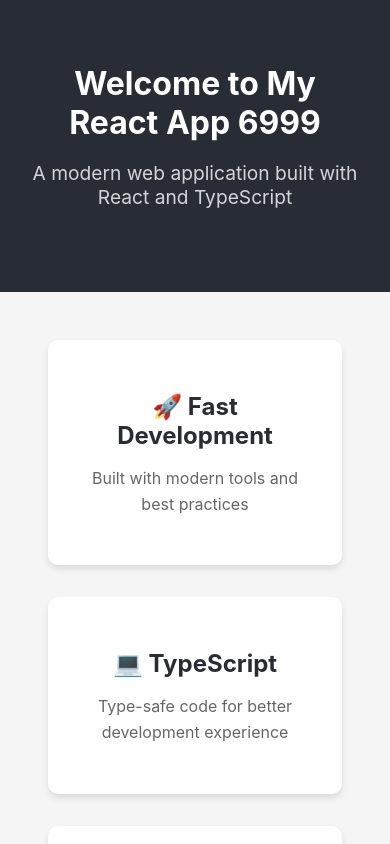
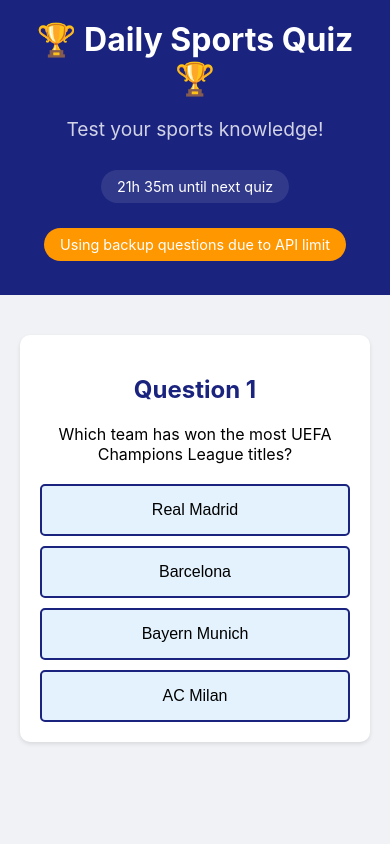
Before and after one commit to zrewt/curser-home, a React (Create React App) app: page / in a window 390 px wide. Shown: the top 844 px of the page. Built offline with nearby package versions, Linux system fonts and the light colour scheme; no server answers.

Commit message:
Initial commit

```diff
--- a/src/App.css
+++ b/src/App.css
@@ -1,8 +1,7 @@
 .App {
   text-align: center;
   min-height: 100vh;
-  display: flex;
-  flex-direction: column;
+  background-color: #f0f2f5;
 }
 
 .App-logo {
@@ -17,15 +16,14 @@
 }
 
 .App-header {
-  background-color: #282c34;
-  padding: 4rem 2rem;
+  background-color: #1a237e;
+  padding: 20px;
   color: white;
 }
 
 .App-header h1 {
-  font-size: 3rem;
   margin: 0;
-  margin-bottom: 1rem;
+  font-size: 2.5rem;
 }
 
 .subtitle {
@@ -34,40 +32,81 @@
 }
 
 .App-main {
-  flex: 1;
-  padding: 2rem;
-  background-color: #f5f5f5;
+  max-width: 800px;
+  margin: 0 auto;
+  padding: 20px;
 }
 
-.features {
-  display: grid;
-  grid-template-columns: repeat(auto-fit, minmax(250px, 1fr));
-  gap: 2rem;
-  max-width: 1200px;
-  margin: 0 auto;
-  padding: 2rem;
+.question-section {
+  background-color: white;
+  border-radius: 10px;
+  padding: 20px;
+  box-shadow: 0 2px 4px rgba(0, 0, 0, 0.1);
+  margin-top: 20px;
 }
 
-.feature-card {
-  background: white;
-  padding: 2rem;
-  border-radius: 10px;
-  box-shadow: 0 4px 6px rgba(0, 0, 0, 0.1);
-  transition: transform 0.3s ease;
+.question-section h2 {
+  color: #1a237e;
+  margin-bottom: 20px;
 }
 
-.feature-card:hover {
-  transform: translateY(-5px);
+.answer-buttons {
+  display: grid;
+  gap: 10px;
+  margin-top: 20px;
 }
 
-.feature-card h2 {
-  color: #282c34;
-  margin-bottom: 1rem;
+.answer-button {
+  background-color: #e3f2fd;
+  border: 2px solid #1a237e;
+  border-radius: 5px;
+  padding: 15px;
+  font-size: 1rem;
+  cursor: pointer;
+  transition: all 0.3s ease;
 }
 
-.feature-card p {
-  color: #666;
-  line-height: 1.6;
+.answer-button:hover {
+  background-color: #1a237e;
+  color: white;
+}
+
+.score-section {
+  background-color: white;
+  border-radius: 10px;
+  padding: 30px;
+  box-shadow: 0 2px 4px rgba(0, 0, 0, 0.1);
+  margin-top: 20px;
+}
+
+.score-section h2 {
+  color: #1a237e;
+  margin-bottom: 20px;
+}
+
+.score-section button {
+  background-color: #1a237e;
+  color: white;
+  border: none;
+  padding: 15px 30px;
+  border-radius: 5px;
+  font-size: 1rem;
+  cursor: pointer;
+  margin-top: 20px;
+  transition: background-color 0.3s ease;
+}
+
+.score-section button:hover {
+  background-color: #283593;
+}
+
+.loading {
+  display: flex;
+  justify-content: center;
+  align-items: center;
+  height: 100vh;
+  font-size: 1.5rem;
+  color: #1a237e;
 }
 
 .App-footer {
@@ -94,9 +133,57 @@
   .App-header h1 {
     font-size: 2rem;
   }
+}
 
-  .features {
-    grid-template-columns: 1fr;
-    padding: 1rem;
-  }
+.error-section {
+  background-color: white;
+  border-radius: 10px;
+  padding: 30px;
+  box-shadow: 0 2px 4px rgba(0, 0, 0, 0.1);
+  margin: 20px auto;
+  max-width: 500px;
 }
+
+.error-section h2 {
+  color: #d32f2f;
+  margin-bottom: 20px;
+}
+
+.error-section p {
+  color: #666;
+  margin-bottom: 20px;
+}
+
+.error-section button {
+  background-color: #1a237e;
+  color: white;
+  border: none;
+  padding: 15px 30px;
+  border-radius: 5px;
+  font-size: 1rem;
+  cursor: pointer;
+  transition: background-color 0.3s ease;
+}
+
+.error-section button:hover {
+  background-color: #283593;
+}
+
+.timer {
+  background-color: rgba(255, 255, 255, 0.1);
+  padding: 8px 16px;
+  border-radius: 20px;
+  font-size: 0.9rem;
+  margin-top: 10px;
+  display: inline-block;
+}
+
+.backup-notice {
+  background-color: #ff9800;
+  color: white;
+  padding: 8px 16px;
+  border-radius: 20px;
+  font-size: 0.9rem;
+  margin-top: 10px;
+  display: inline-block;
+}
--- a/src/App.tsx
+++ b/src/App.tsx
@@ -1,32 +1,224 @@
-import React from 'react';
+import React, { useState, useEffect } from 'react';
 import './App.css';
 
+interface Question {
+  question: string;
+  correct_answer: string;
+  incorrect_answers: string[];
+}
+
+// Backup questions in case API is rate limited
+const backupQuestions: Question[] = [
+  {
+    question: "What is the name of Manchester United's home stadium?",
+    correct_answer: "Old Trafford",
+    incorrect_answers: ["Anfield", "Emirates Stadium", "Stamford Bridge"]
+  },
+  {
+    question: "Which country won the FIFA World Cup in 2022?",
+    correct_answer: "Argentina",
+    incorrect_answers: ["France", "Brazil", "Portugal"]
+  },
+  {
+    question: "Who won the NBA Championship in 2023?",
+    correct_answer: "Denver Nuggets",
+    incorrect_answers: ["Los Angeles Lakers", "Boston Celtics", "Miami Heat"]
+  },
+  {
+    question: "Which tennis player has won the most Grand Slam titles?",
+    correct_answer: "Novak Djokovic",
+    incorrect_answers: ["Roger Federer", "Rafael Nadal", "Pete Sampras"]
+  },
+  {
+    question: "In which sport would you perform a slam dunk?",
+    correct_answer: "Basketball",
+    incorrect_answers: ["Volleyball", "Tennis", "Golf"]
+  },
+  {
+    question: "Which team won the Super Bowl in 2024?",
+    correct_answer: "Kansas City Chiefs",
+    incorrect_answers: ["San Francisco 49ers", "Baltimore Ravens", "Detroit Lions"]
+  },
+  {
+    question: "Who holds the record for most Olympic gold medals?",
+    correct_answer: "Michael Phelps",
+    incorrect_answers: ["Usain Bolt", "Carl Lewis", "Mark Spitz"]
+  },
+  {
+    question: "Which country won the Rugby World Cup in 2023?",
+    correct_answer: "South Africa",
+    incorrect_answers: ["New Zealand", "England", "France"]
+  },
+  {
+    question: "In which sport would you use a 'green jacket' as a prize?",
+    correct_answer: "Golf",
+    incorrect_answers: ["Tennis", "Boxing", "Horse Racing"]
+  },
+  {
+    question: "Which team has won the most UEFA Champions League titles?",
+    correct_answer: "Real Madrid",
+    incorrect_answers: ["Barcelona", "Bayern Munich", "AC Milan"]
+  }
+];
+
 function App() {
+  const [questions, setQuestions] = useState<Question[]>([]);
+  const [currentQuestion, setCurrentQuestion] = useState(0);
+  const [score, setScore] = useState(0);
+  const [showScore, setShowScore] = useState(false);
+  const [loading, setLoading] = useState(true);
+  const [timeUntilNextQuiz, setTimeUntilNextQuiz] = useState('');
+  const [usingBackup, setUsingBackup] = useState(false);
+
+  // Function to get today's date in YYYY-MM-DD format
+  const getTodayDate = () => {
+    const now = new Date();
+    return `${now.getFullYear()}-${now.getMonth() + 1}-${now.getDate()}`;
+  };
+
+  // Function to get backup questions for today
+  const getBackupQuestions = () => {
+    const today = getTodayDate();
+    const seed = today.split('-').reduce((acc, val) => acc + parseInt(val), 0);
+    const shuffled = [...backupQuestions].sort(() => {
+      return Math.sin(seed + Math.random()) - 0.5;
+    });
+    return shuffled.slice(0, 3);
+  };
+
+  // Function to calculate time until next quiz
+  const updateTimeUntilNextQuiz = () => {
+    const now = new Date();
+    const tomorrow = new Date(now);
+    tomorrow.setDate(tomorrow.getDate() + 1);
+    tomorrow.setHours(0, 0, 0, 0);
+
+    const diff = tomorrow.getTime() - now.getTime();
+    const hours = Math.floor(diff / (1000 * 60 * 60));
+    const minutes = Math.floor((diff % (1000 * 60 * 60)) / (1000 * 60));
+
+    setTimeUntilNextQuiz(`${hours}h ${minutes}m until next quiz`);
+  };
+
+  // Function to decode HTML entities
+  const decodeHTML = (html: string) => {
+    const txt = document.createElement('textarea');
+    txt.innerHTML = html;
+    return txt.value;
+  };
+
+  useEffect(() => {
+    const fetchQuestions = async () => {
+      try {
+        setLoading(true);
+        const response = await fetch(
+          'https://opentdb.com/api.php?amount=3&category=21&type=multiple'
+        );
+
+        if (response.status === 429) {
+          // If rate limited, use backup questions
+          setQuestions(getBackupQuestions());
+          setUsingBackup(true);
+        } else {
+          const data = await response.json();
+          if (data.results && data.results.length > 0) {
+            // Decode HTML entities in questions and answers
+            const decodedQuestions = data.results.map((q: Question) => ({
+              question: decodeHTML(q.question),
+              correct_answer: decodeHTML(q.correct_answer),
+              incorrect_answers: q.incorrect_answers.map(decodeHTML)
+            }));
+            setQuestions(decodedQuestions);
+            setUsingBackup(false);
+          } else {
+            setQuestions(getBackupQuestions());
+            setUsingBackup(true);
+          }
+        }
+      } catch (error) {
+        console.error('Error fetching questions:', error);
+        setQuestions(getBackupQuestions());
+        setUsingBackup(true);
+      } finally {
+        setLoading(false);
+      }
+    };
+
+    fetchQuestions();
+    updateTimeUntilNextQuiz();
+    const interval = setInterval(updateTimeUntilNextQuiz, 60000);
+
+    return () => clearInterval(interval);
+  }, []);
+
+  const handleAnswerClick = (selectedAnswer: string) => {
+    if (questions[currentQuestion]?.correct_answer === selectedAnswer) {
+      setScore(score + 1);
+    }
+
+    const nextQuestion = currentQuestion + 1;
+    if (nextQuestion < questions.length) {
+      setCurrentQuestion(nextQuestion);
+    } else {
+      setShowScore(true);
+    }
+  };
+
+  const resetQuiz = () => {
+    setCurrentQuestion(0);
+    setScore(0);
+    setShowScore(false);
+  };
+
+  if (loading) {
+    return (
+      <div className="App">
+        <div className="loading">Loading questions...</div>
+      </div>
+    );
+  }
+
   return (
     <div className="App">
       <header className="App-header">
-        <h1>Welcome to My React App 6999</h1>
-        <p className="subtitle">A modern web application built with React and TypeScript</p>
+        <h1>🏆 Daily Sports Quiz 🏆</h1>
+        <p className="subtitle">Test your sports knowledge!</p>
+        <p className="timer">{timeUntilNextQuiz}</p>
+        {usingBackup && (
+          <p className="backup-notice">Using backup questions due to API limit</p>
+        )}
       </header>
       <main className="App-main">
-        <section className="features">
-          <div className="feature-card">
-            <h2>🚀 Fast Development</h2>
-            <p>Built with modern tools and best practices</p>
+        {showScore ? (
+          <div className="score-section">
+            <h2>Quiz Complete!</h2>
+            <p>You scored {score} out of {questions.length}</p>
+            <p>Percentage: {Math.round((score / questions.length) * 100)}%</p>
+            <button onClick={resetQuiz}>Try Again</button>
           </div>
-          <div className="feature-card">
-            <h2>💻 TypeScript</h2>
-            <p>Type-safe code for better development experience</p>
+        ) : (
+          <div className="question-section">
+            <h2>Question {currentQuestion + 1}</h2>
+            <p>{questions[currentQuestion]?.question}</p>
+            <div className="answer-buttons">
+              {[
+                questions[currentQuestion]?.correct_answer,
+                ...questions[currentQuestion]?.incorrect_answers
+              ]
+                .sort(() => Math.random() - 0.5)
+                .map((answer, index) => (
+                  <button
+                    key={index}
+                    onClick={() => handleAnswerClick(answer)}
+                    className="answer-button"
+                  >
+                    {answer}
+                  </button>
+                ))}
+            </div>
           </div>
-          <div className="feature-card">
-            <h2>🎨 Modern Design</h2>
-            <p>Clean and responsive user interface</p>
-          </div>
-        </section>
+        )}
       </main>
-      <footer className="App-footer">
-        <p>Created with ❤️ using Create React App</p>
-      </footer>
     </div>
   );
 }
```
